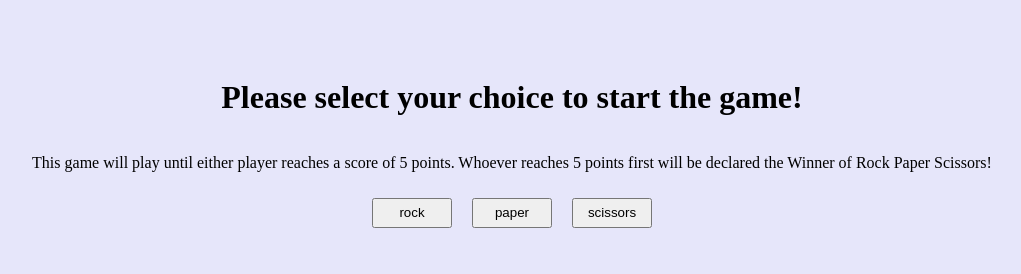
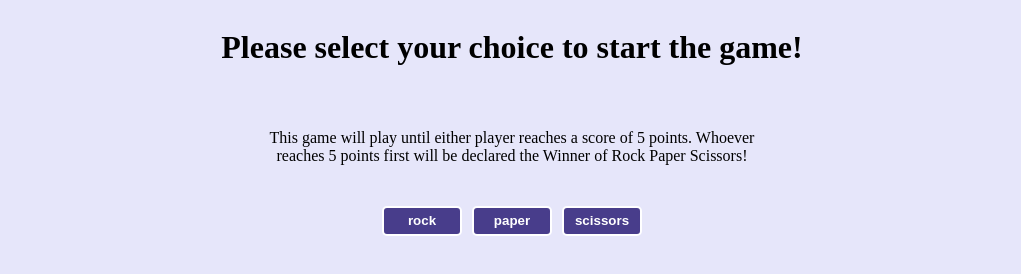
Before and after one commit to spindls/rock-paper-scissors, a plain HTML site: page index.html in a window 1280 px wide. Shown: the whole page, without its empty margins (128-1149 px from the left). Drawn offline with Linux system fonts and the light colour scheme.

Commit message:
Add finishing styles to stylesheet

```diff
--- a/style.css
+++ b/style.css
@@ -4,13 +4,24 @@ body {
     flex-direction: column;
     align-items: center;
     justify-content: center;
-    padding: 50px;
+    gap: 25px;
+
 }
 
 button {
     width: 80px;
     height: 30px;
-    margin: 10px;
+    background-color: darkslateblue;
+    border-radius: 5px;
+    border: solid, 2px, white;
+    color:white;
+    font-weight: bold;
+
+}
+
+.buttonContainer {
+    display: flex;
+    gap: 10px;
 }
 
 h1 {
@@ -19,6 +30,7 @@ h1 {
 
 p {
     text-align: center;
+    max-width: 500px;
 }
 
 .roundResults {
```
